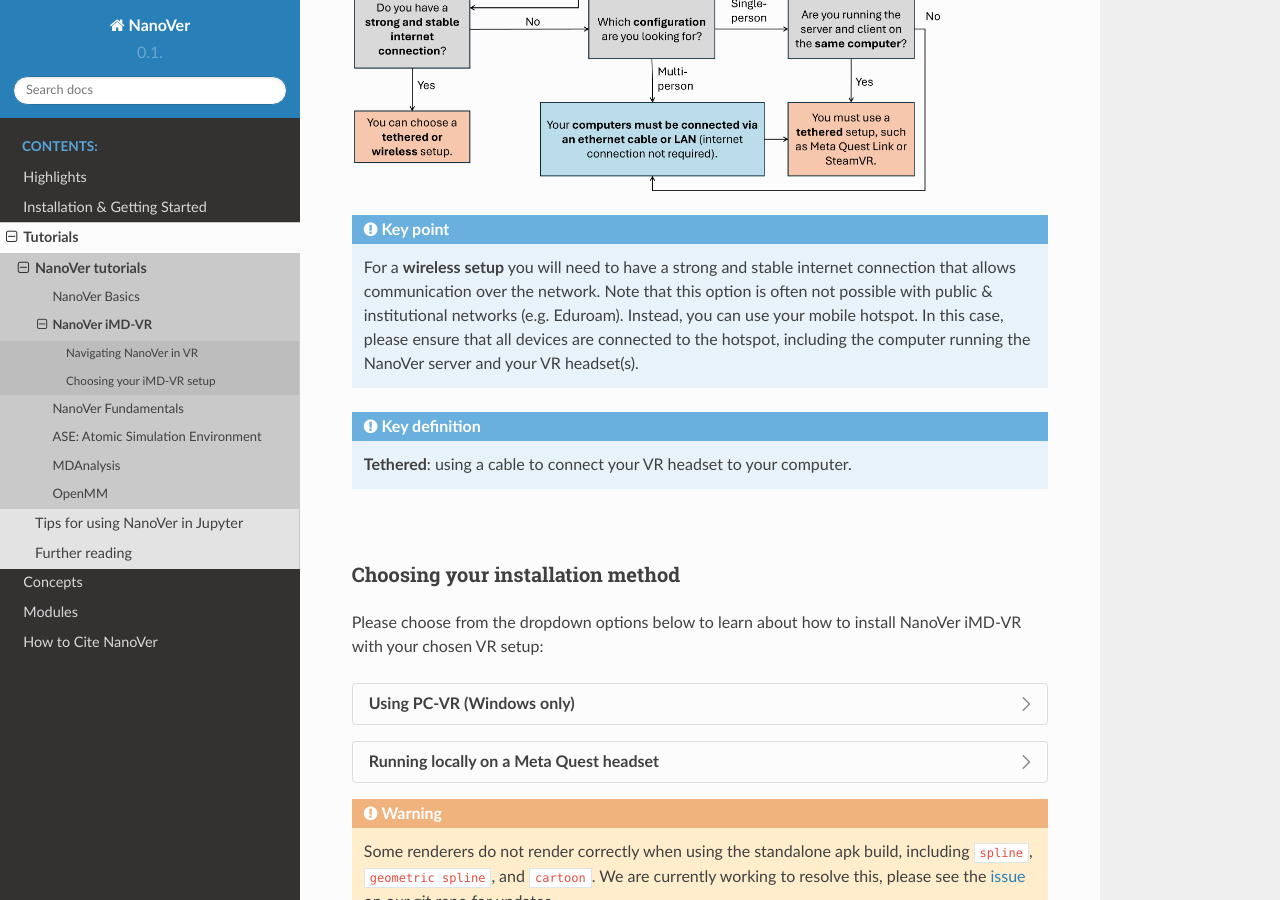
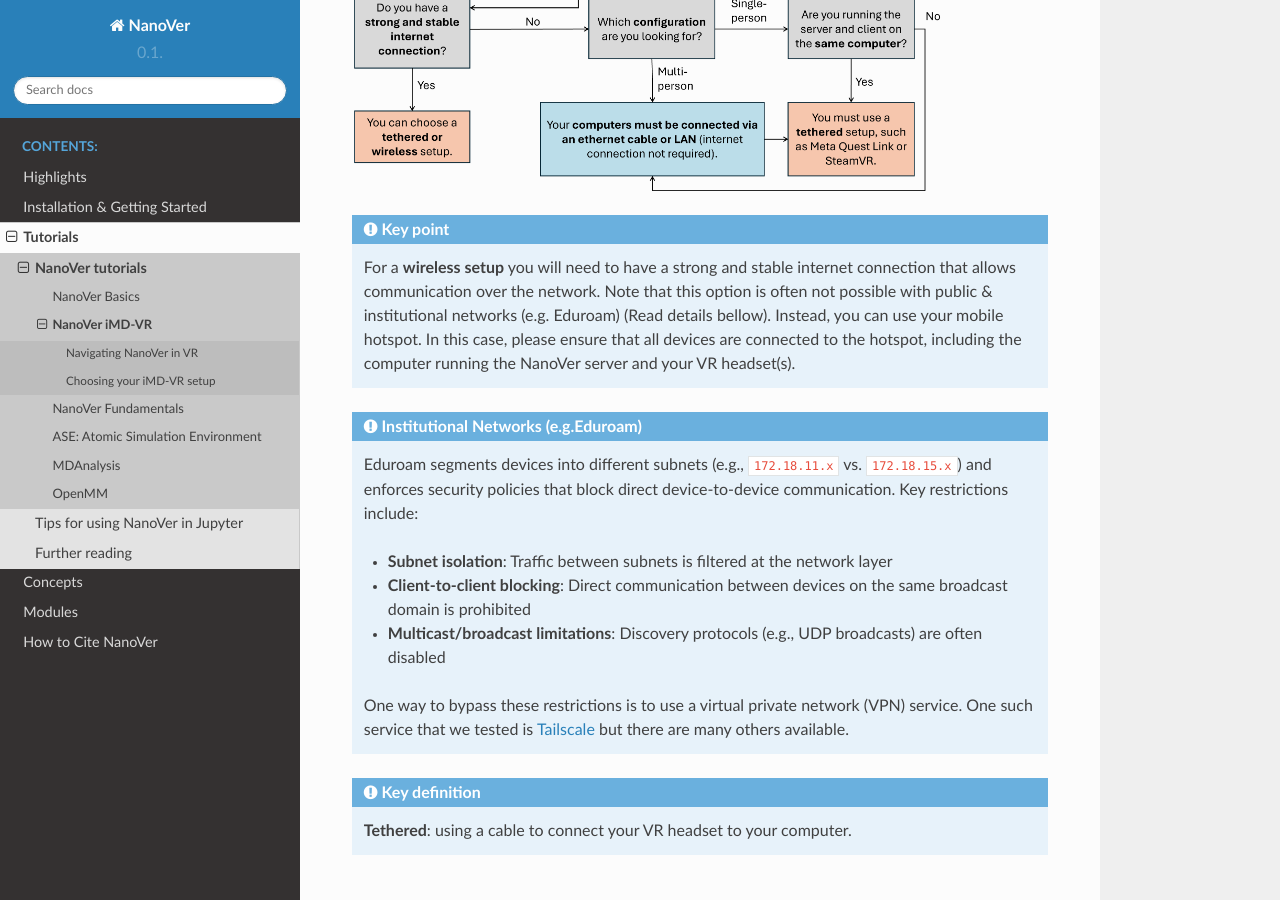
Before and after one commit to IRL2/nanover-docs, a Sphinx documentation site: the page built from source/tutorials/vrclient.rst, in a window 1280 px wide and 900 px high, scrolled down 7581 px. Built offline with Sphinx 7.4.7 and the Read the Docs theme 3.1.0, drawn with Linux system fonts in a browser that asks for light colours; pages that are not in the unit, such as notebooks, are missing from menus; the version number could not be read and is left out.

Commit message:
Added a note about institutional networks and vpn services

```diff
--- a/source/tutorials/vrclient.rst
+++ b/source/tutorials/vrclient.rst
@@ -590,9 +590,19 @@ the type of network you have access to, your VR headset, and your desired config
 .. admonition:: Key point
 
     For a **wireless setup** you will need to have a strong and stable internet connection that allows communication over the network.
-    Note that this option is often not possible with public & institutional networks (e.g. Eduroam).
+    Note that this option is often not possible with public & institutional networks (e.g. Eduroam) (Read details bellow).
     Instead, you can use your mobile hotspot. In this case, please ensure that all devices are connected to the hotspot,
     including the computer running the NanoVer server and your VR headset(s).
+
+.. admonition:: Institutional Networks (e.g.Eduroam)
+
+    Eduroam segments devices into different subnets (e.g., ``172.18.11.x`` vs. ``172.18.15.x``) and enforces security policies that block direct device-to-device communication. Key restrictions include:
+
+    * **Subnet isolation**: Traffic between subnets is filtered at the network layer
+    * **Client-to-client blocking**: Direct communication between devices on the same broadcast domain is prohibited
+    * **Multicast/broadcast limitations**: Discovery protocols (e.g., UDP broadcasts) are often disabled
+    One way to bypass these restrictions is to use a  virtual private network (VPN) service. One such service that we tested is `Tailscale <https://tailscale.com/>`_ but there are many others available.
+
 
 .. admonition:: Key definition
 
```
